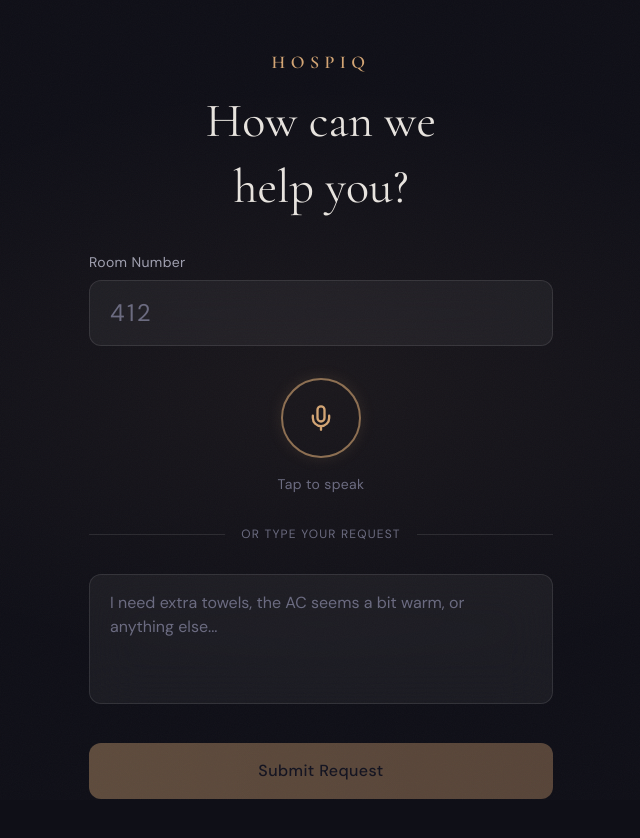
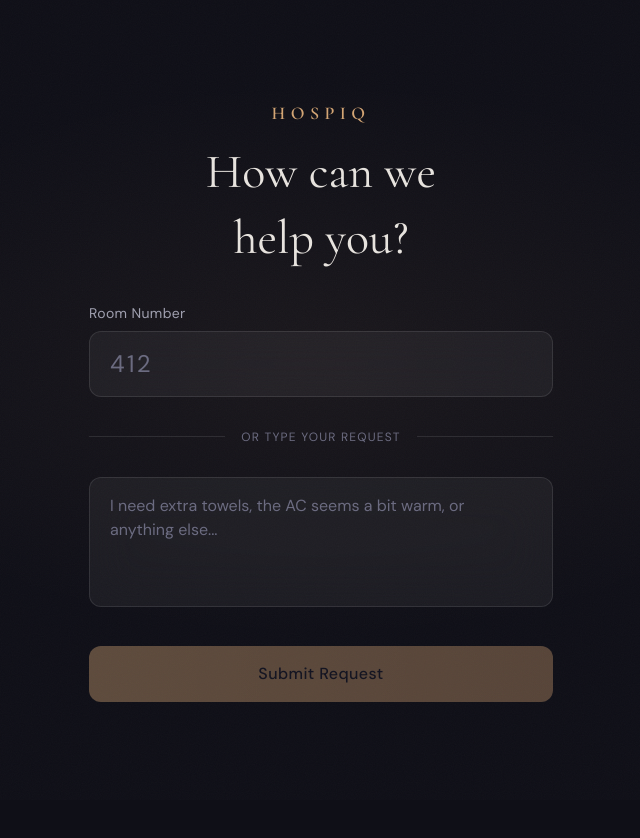
Before and after one commit to tachyon-development/test-translation, a Next.js app in the folder apps/frontend/: page / in a window 1280 px wide. Shown: the top 838 px of the page, without its empty margins (319-959 px from the left). After the commit the page ends 800 px from the top, so only its background shows below. Built offline with nearby package versions, Linux system fonts and the light colour scheme; no server answers.

Commit message:
fix: hide voice recorder in production (no Whisper on Railway)

```diff
--- a/apps/frontend/src/app/page.tsx
+++ b/apps/frontend/src/app/page.tsx
@@ -327,7 +327,8 @@ function KioskInner() {
                 error={roomError}
               />
 
-              {/* Voice Recorder */}
+              {/* Voice Recorder — only shown when Whisper is available (local dev) */}
+              {!process.env.NEXT_PUBLIC_API_URL && (
                 <motion.div
                   initial={{ opacity: 0, y: 12 }}
                   animate={{ opacity: 1, y: 0 }}
@@ -344,6 +345,7 @@ function KioskInner() {
                     disabled={submitting}
                   />
                 </motion.div>
+              )}
 
               {/* Divider */}
               <motion.div
```
Lines whose indentation alone changed are shown as unchanged.
